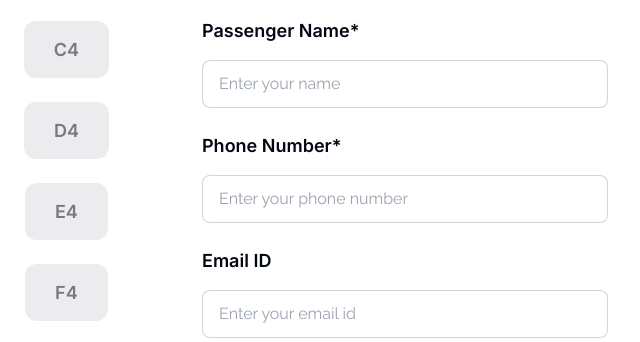
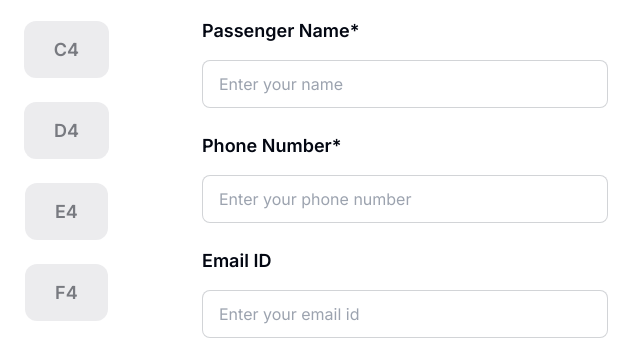
Before and after one commit to mdujjal67/E-Bus-Ticket, a plain HTML site: page index.html in a window 1280 px wide. Shown: the part 2645-2987 px from the top of the page, 640-1280 px from the left. Drawn offline with nearby package versions, Linux system fonts and the light colour scheme.

Commit message:
added some functionality

```diff
--- a/index.html
+++ b/index.html
@@ -338,15 +338,15 @@
                   <!-- passenger form -->
                   <div id="passenger-form">
                     <p class="passenger-name pb-4 pt-6 font-semibold text-[#030712]">Passenger Name*</p>
-                    <label class="input input-bordered flex items-center gap-2">
+                    <label class="input input-bordered flex items-center gap-2 inter-font">
                       <input type="text" class="grow" placeholder="Enter your name" />
                     </label>
                     <p class="passenger-name pb-4 pt-6 font-semibold text-[#030712]">Phone Number*</p>
-                    <label class="input input-bordered flex items-center gap-2">
+                    <label class="input input-bordered flex items-center gap-2 inter-font">
                       <input id="number-input" type="number" class="grow" placeholder="Enter your phone number" />
                     </label>
                     <p class="passenger-name pb-4 pt-6 font-semibold text-[#030712]">Email ID</p>
-                    <label class="input input-bordered flex items-center gap-2">
+                    <label class="input input-bordered flex items-center gap-2 inter-font">
                       <input type="email" class="grow" placeholder="Enter your email id"/>
                     </label>
                     <button id="next-btn" class=" w-full bg-[#1DD100] rounded-2xl py-4 text-white text-xl font-extrabold my-6 hover:bg-green-600">Next</button>
--- a/ticket_system.js
+++ b/ticket_system.js
@@ -121,6 +121,7 @@ function applyCoupon() {
         return;
     }
 
+    // hide the coupon apply field and button
     const originalTotalPrice = parseFloat(totalPriceElement.innerText);
     const discount = calculateDiscount(couponCode, originalTotalPrice);
     updateGrandTotal(discount, originalTotalPrice);
@@ -138,10 +139,9 @@ document.getElementById('coupon-apply-button').addEventListener('click', applyCo
 
 // -----------------Modal section javascript functions-------------------
 
-
 document.getElementById('next-btn').addEventListener('click', function() {
     const sendButtonSection = document.getElementById('sit-booking');
-    const phoneNumberInput = document.getElementById('phone-number-input');
+    const phoneNumberInput = document.getElementById('number-input');
         // hide the input field part
     if (clickedCount >= 1 && phoneNumberInput.value.trim() !== '') {
         sendButtonSection.classList.add('hidden');
@@ -152,7 +152,6 @@ document.getElementById('next-btn').addEventListener('click', function() {
         alert('Please select at least one seat and provide your phone number.');
     }
 });
-
 
 document.getElementById('continue-btn').addEventListener('click', function() {
     // Show the input fields part
```
